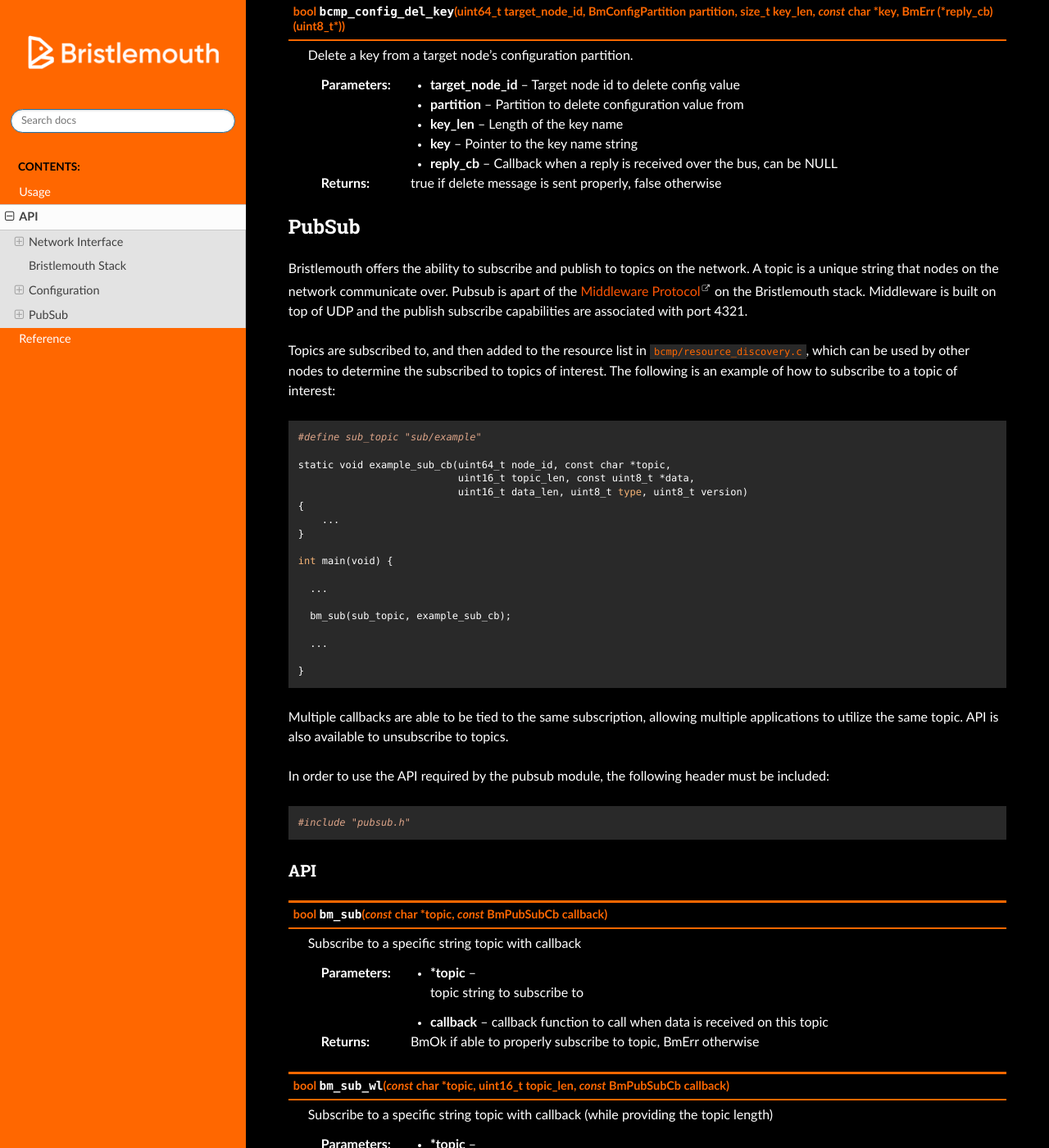
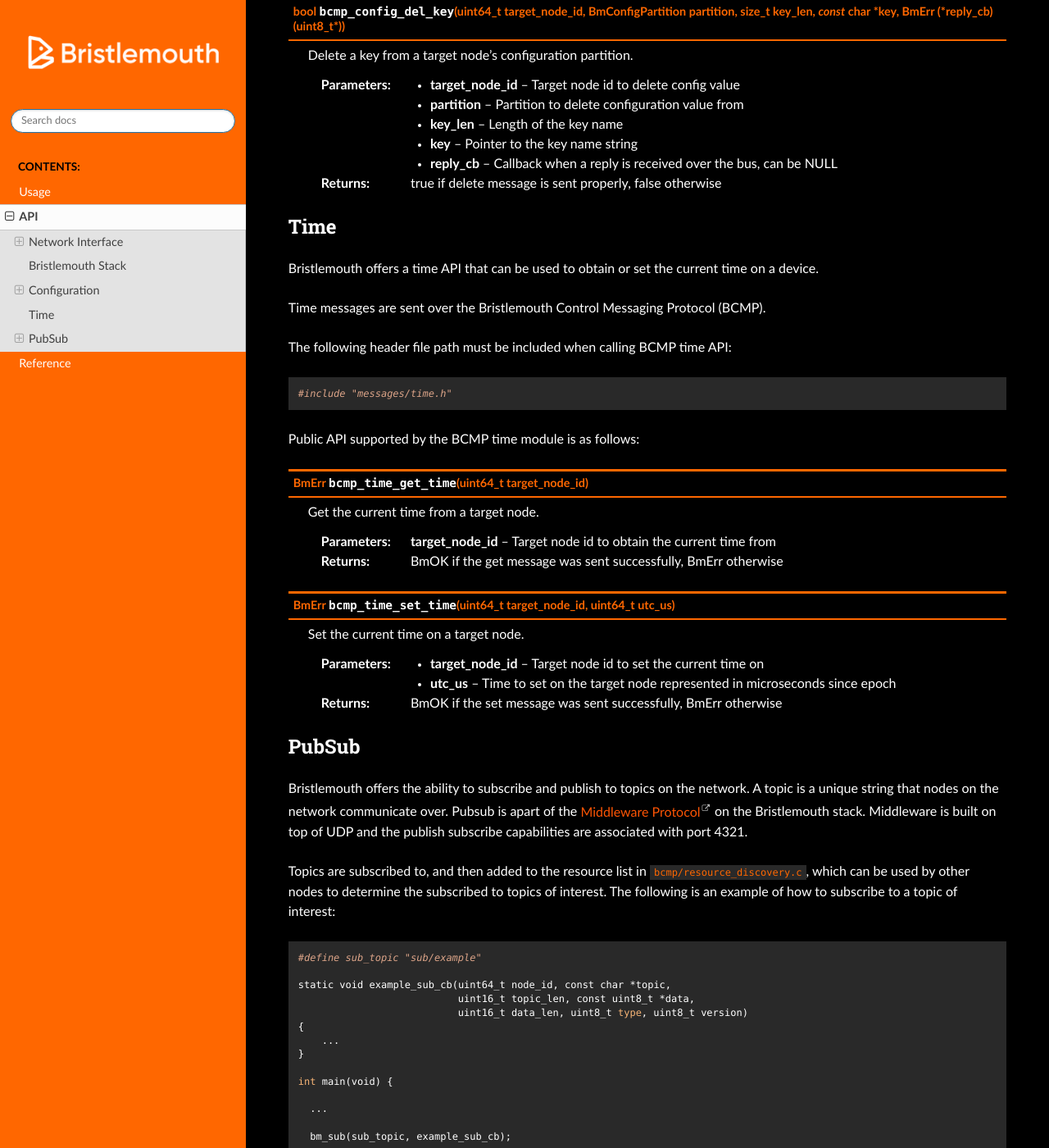
Before and after one commit to bristlemouth/bm_core, a Sphinx documentation site: the page built from docs/api.md, in a window 1280 px wide and 1400 px high, scrolled down 7452 px. Shown: the whole window at 82% size. Built offline with Sphinx 7.4.7 and the Read the Docs theme 3.1.0, drawn with Linux system fonts in a browser that asks for light colours; some of the changed text lies outside the part shown.

Commit message:
time public api (#44)
* time public api

* Update api.md

* Clarify the return values

````diff
--- a/docs/api.md
+++ b/docs/api.md
@@ -352,7 +352,7 @@
 ---
 
 ### Network API
-Configuration messages are sent over the Bristlemout Control Messaging Protocol (BCMP).
+Configuration messages are sent over the Bristlemouth Control Messaging Protocol (BCMP).
 Please see the [following](https://bristlemouth.notion.site/Networking-Overview-17bce3252c9a42fdb232c06b5e00d4cd?pvs=97#121e42806c3d4c7dbd296be3c87d7131)
 guide for further information on BCMP.
 
@@ -445,6 +445,40 @@
   :param reply_cb: Callback when a reply is received over the bus, can be NULL
 
   :returns: true if delete message is sent properly, false otherwise
+```
+
+## Time
+Bristlemouth offers a time API that can be used to obtain or set the current time on a device.
+
+Time messages are sent over the Bristlemouth Control Messaging Protocol (BCMP).
+
+The following header file path must be included when calling BCMP time API:
+
+```
+#include "messages/time.h"
+```
+
+Public API supported by the BCMP time module is as follows:
+
+```{eval-rst}
+.. cpp:function:: BmErr bcmp_time_get_time(uint64_t target_node_id)
+
+  Get the current time from a target node.
+
+  :param target_node_id: Target node id to obtain the current time from
+
+  :returns: BmOK if the get message was sent successfully, BmErr otherwise
+```
+
+```{eval-rst}
+.. cpp:function:: BmErr bcmp_time_set_time(uint64_t target_node_id, uint64_t utc_us)
+
+  Set the current time on a target node.
+
+  :param target_node_id: Target node id to set the current time on
+  :param utc_us: Time to set on the target node represented in microseconds since epoch
+
+  :returns: BmOK if the set message was sent successfully, BmErr otherwise
 ```
 
 ## PubSub
````
Also changed, not shown: 1 other file.
